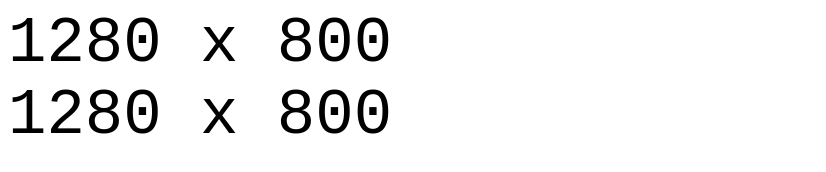
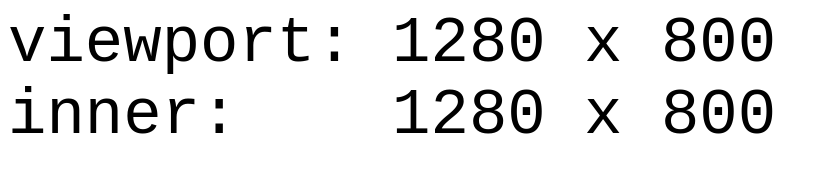
Before and after one commit to BloodyRain2k/JavascriptStuff, a plain HTML site: page docs/BrowserTest.html in a window 1280 px wide. Shown: the whole page, without its empty margins (0-826 px from the left). Drawn offline with Linux system fonts and the light colour scheme.

Commit message:
Update BrowserTest.html

```diff
--- a/docs/BrowserTest.html
+++ b/docs/BrowserTest.html
@@ -13,8 +13,8 @@
       const print = (...txts) => {
         pre.textContent += txts.join("\t") + "\n";
       };
-      print(`${window.visualViewport.width} x ${window.visualViewport.height}`);
-      print(`${window.innerWidth} x ${window.innerHeight}`);
+      print(`viewport: ${window.visualViewport.width} x ${window.visualViewport.height}`);
+      print(`inner:    ${window.innerWidth} x ${window.innerHeight}`);
     </script>
   </body>
 </html>
```
